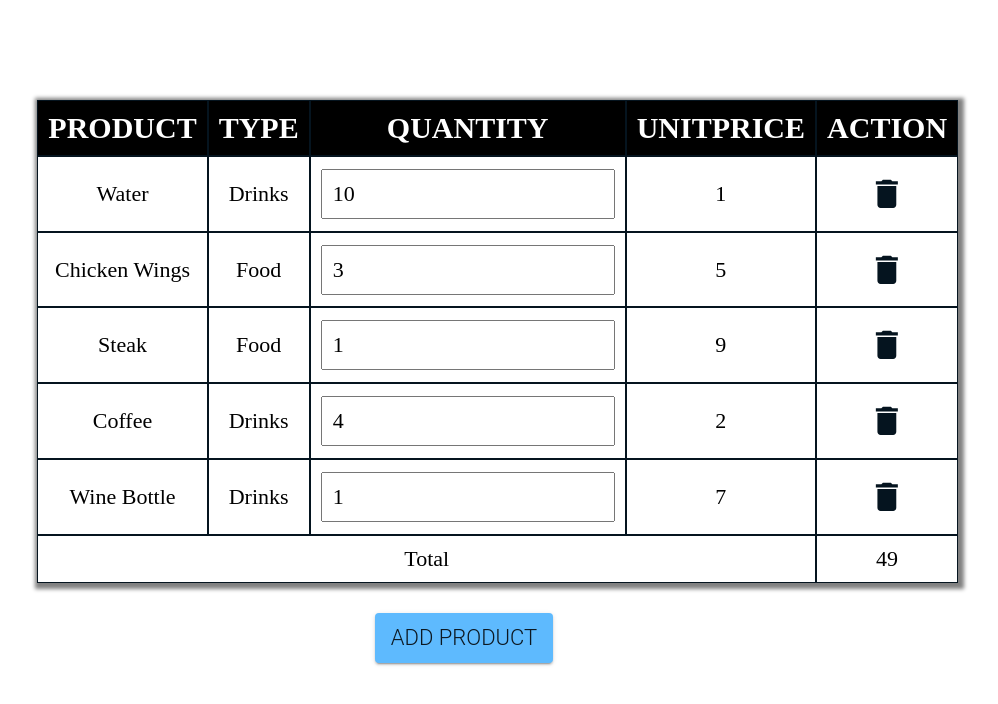
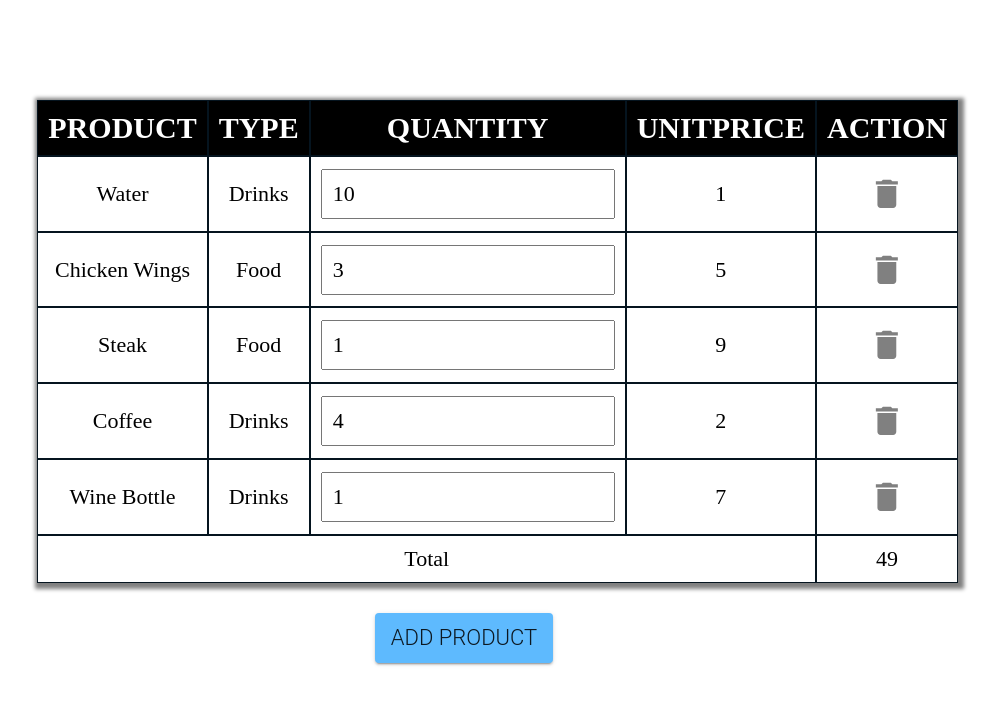
Before and after one commit to Darsheen/FoodTicketApp, a React (Create React App) app: page / in a window 1280 px wide. Shown: the top 704 px of the page, without its empty margins (176-1174 px from the left). Built offline with nearby package versions, Linux system fonts and the light colour scheme.

Commit message:
Update CreateTicket.js

```diff
--- a/src/container/CreateTicket.js
+++ b/src/container/CreateTicket.js
@@ -8,6 +8,7 @@ import Button from '@mui/material/Button';
 import AddProductModal from './AddProductModal';
 import DeleteIcon from '@mui/icons-material/Delete';
 import IconButton from '@mui/material/IconButton';
+import { useTheme} from '@mui/material/styles';
 
 
 function* NaturalNum() {
@@ -20,6 +21,7 @@ function* NaturalNum() {
 let generator = NaturalNum();
 
 export default function CreateTicket() {
+    const theme = useTheme();
     const [ticket, setTicket] = useState(null);
     const [errorMsg, setErrorMsg] = useState("");
     const [showErrorMsg, setShowErrorMsg] = useState(false);
@@ -156,7 +158,7 @@ export default function CreateTicket() {
                                                                 : <span>{product[header]}</span>
                                                             : <IconButton
                                                                 size="medium"
-                                                                sx={{ color: '#05141f' }}
+                                                                sx={theme.palette.mode == "dark" ? { color: '#05141f' }:{ color: 'grey' }}
                                                                 onClick={() => handleRemoveProduct(rowIndex, product.sno)}>
                                                                 <DeleteIcon fontSize="inherit" />
                                                             </IconButton>}
```
